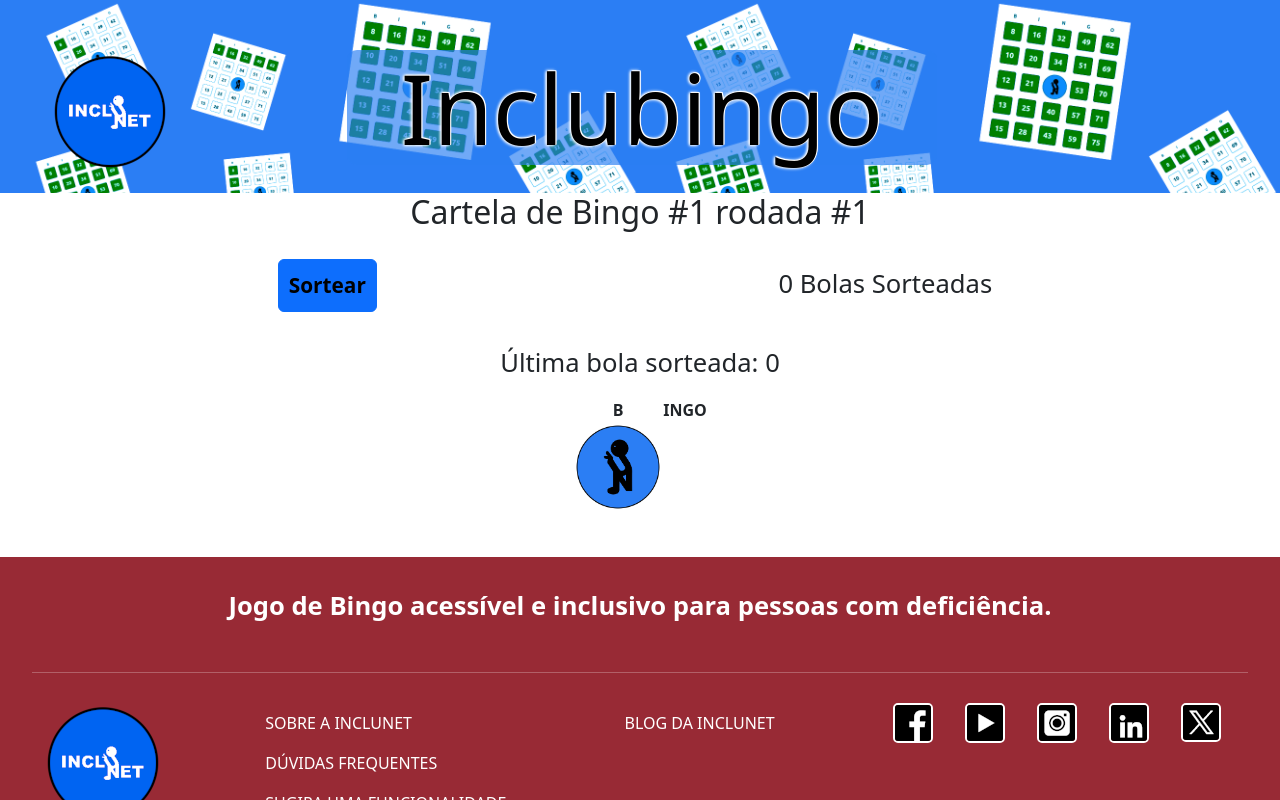
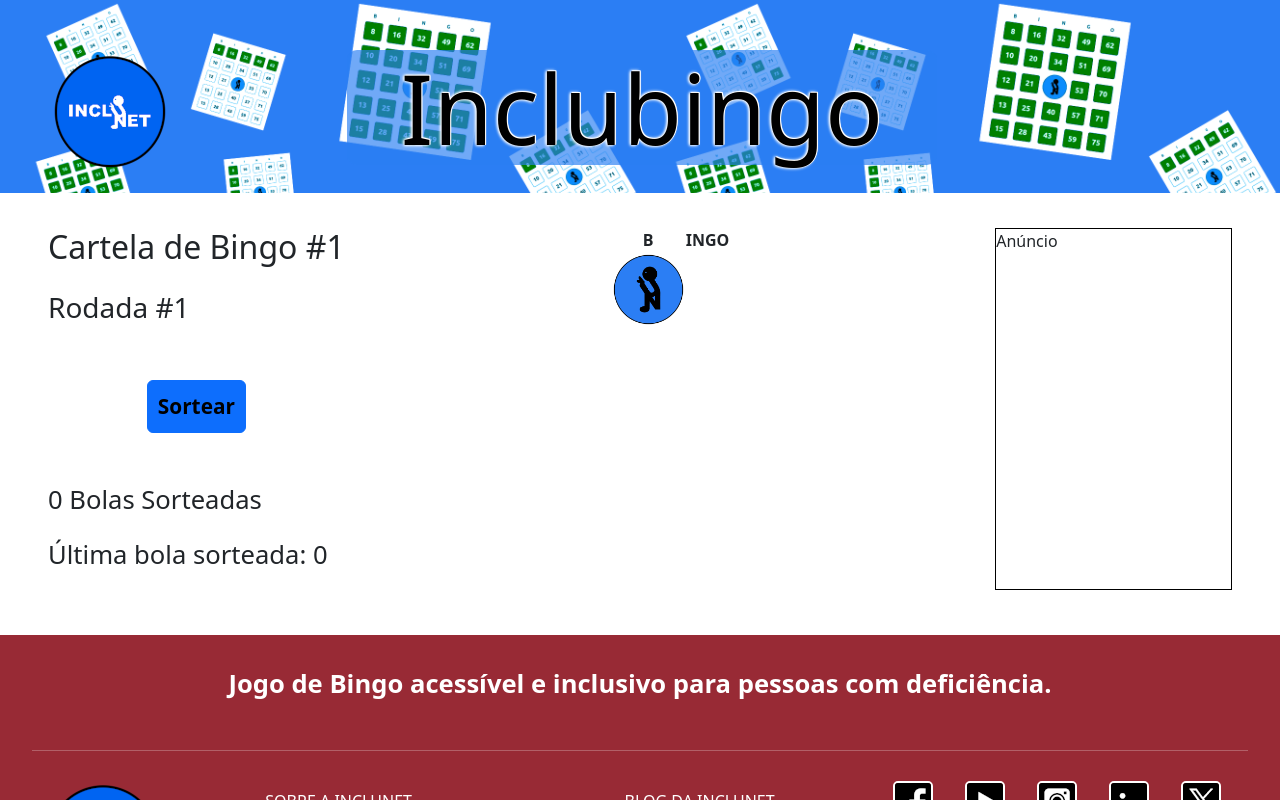
Before and after one commit to inclunet/bin-go, a SvelteKit app in the folder bingo/: page /card/1/1 in a window 1280 px wide. Shown: the top 800 px of the page. Built offline with nearby package versions, Linux system fonts and the light colour scheme; no server answers.

Commit message:
refactoring the layout of the bingo card page

```diff
--- a/bingo/src/lib/Card.svelte
+++ b/bingo/src/lib/Card.svelte
@@ -1,5 +1,5 @@
 <script>
-    import CardHeader from "$lib/CardHeader.svelte";
+
     import Number from "./Number.svelte";
     export let card = {
         Autoplay: false,
@@ -12,8 +12,8 @@
     };
 </script>
 
-<div class="container-fluid d-flex align-items-center flex-column">
-    <CardHeader bind:card />
+<div class="container-fluid d-flex align-items-center text-center flex-column">
+
     <table summary="Cartela">
         <tr id="tr_first">
             <th scope="col">B</th>
--- a/bingo/src/lib/CardHeader.svelte
+++ b/bingo/src/lib/CardHeader.svelte
@@ -13,13 +13,18 @@
     };
 </script>
 
-<div class="container d-flex align-items-center flex-column">
-    <div class="d-flex flex-row align-items-baseline justify-content-around" id="auto_play">
-        <Autoplay bind:card={card} />
-        <Bingo bind:card={card} />
-        <NewRound bind:card={card} />
-        <Draw bind:card />
-        <p>{card.Checked} Bolas Sorteadas</p>
+<div class="container d-flex flex-column">
+    <div class="d-flex flex-column">
+        <div class="d-flex my-5 justify-content-center">
+            <Autoplay bind:card={card} />
+            <Bingo bind:card={card} />
+            <NewRound bind:card={card} />
+            <Draw bind:card />
+        </div>
+        <div>
+            <p>{card.Checked} Bolas Sorteadas</p>
+
+        </div>
     </div>
     <div aria-live="polite">
         <p>Última bola sorteada: {card.LastNumber}</p>
@@ -27,12 +32,10 @@
 </div>
 
 <style>
-    #auto_play{
-        width: 100%;
+    .container{
+        padding: 0;
     }
     p{
-        margin-top: 25px;
-        padding: 0 10px 0 10px;
         font-size: 1.6em;
     }
     @media(max-width: 450px){
--- a/bingo/src/lib/Number.svelte
+++ b/bingo/src/lib/Number.svelte
@@ -31,8 +31,8 @@
 
 <style>
     img {
-        width: 90px;
-        height: 90px;
+        width: 75px;
+        height: 75px;
     }
     button[aria-pressed="true"] {
         background-color: #008000;
@@ -40,9 +40,9 @@
         border-color: black;
     }
     button {
-        margin: 10px;
-        width: 62px;
-        height: 62px;
+        margin: 7px;
+        width: 59px;
+        height: 59px;
         color: black;
         font-weight: 900;
         font-size: 1.6em;
--- a/bingo/src/routes/card/[round]/[card]/+page.svelte
+++ b/bingo/src/routes/card/[round]/[card]/+page.svelte
@@ -1,6 +1,7 @@
 <script>
     import { onMount } from "svelte";
     import { goto } from "$app/navigation";
+    import CardHeader from "$lib/CardHeader.svelte";
     import Card from "$lib/Card.svelte";
     import { getCard } from "../../../../lib/bingo";
     import PageTitle from "$lib/PageTitle.svelte";
@@ -33,10 +34,31 @@
 
 <PageTitle title="Cartela de Bingo" />
 
-<div class="container-fluid text-center d-flex align-items-center flex-column">
-    <h2>Cartela de Bingo #{card.Card} rodada #{card.Round}</h2>
-    <Card bind:card />
+<div class=" mx-5 container-card">
+    <div class="info-card">
+        <h2>Cartela de Bingo #{card.Card}</h2>
+        <h3 class="mt-4">Rodada #{card.Round}</h3>
+        <CardHeader bind:card />
+    </div>
+    <div class="table-card">
+        <Card bind:card />
+    </div>
+    <div class="anuncio">Anúncio</div>
 </div>
 
 <style>
+    .container-card{
+        margin-top: 35px;
+        display: flex;
+        justify-content: space-between;
+    }
+    .info-card{
+        /* border: 1px solid black; */
+    }
+    .table-card{
+    }
+    .anuncio{
+        width: 20%;
+        border: 1px solid black;
+    }
 </style>
```
